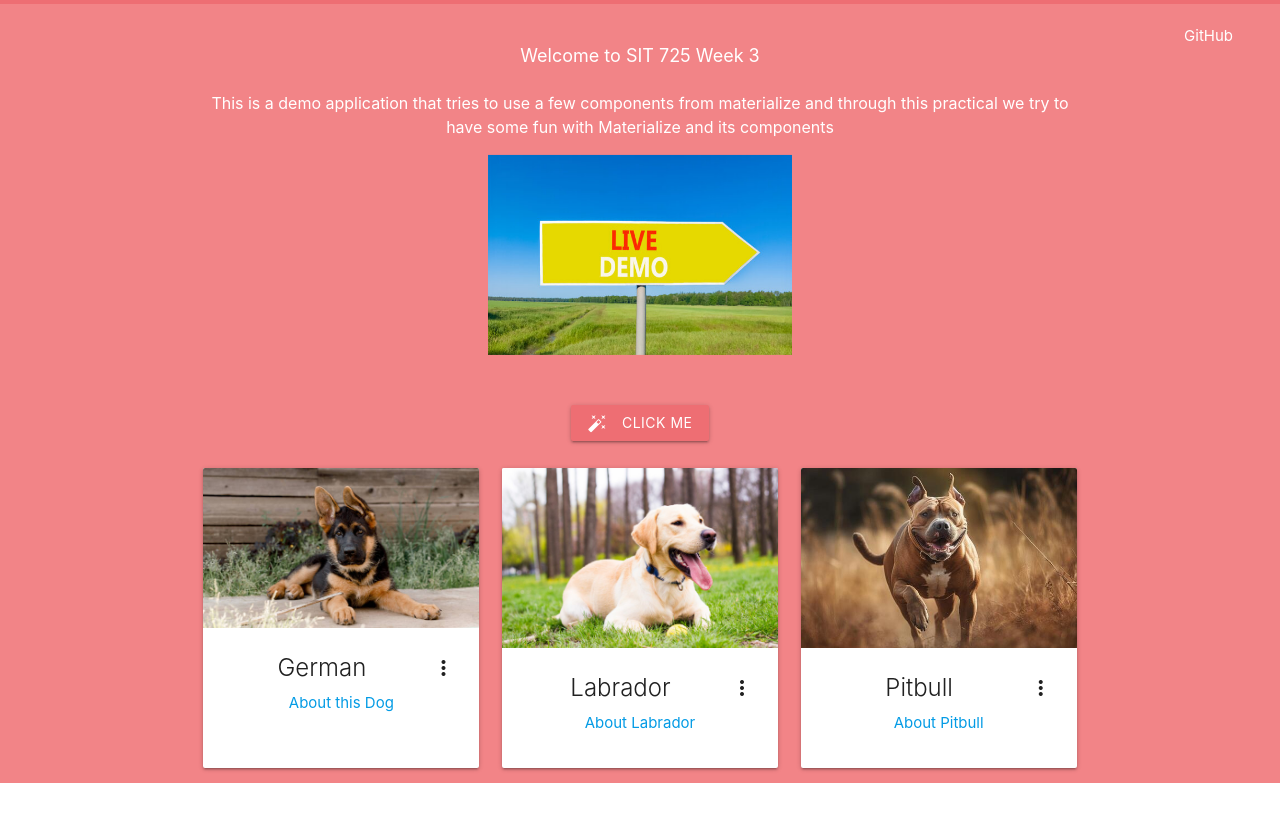
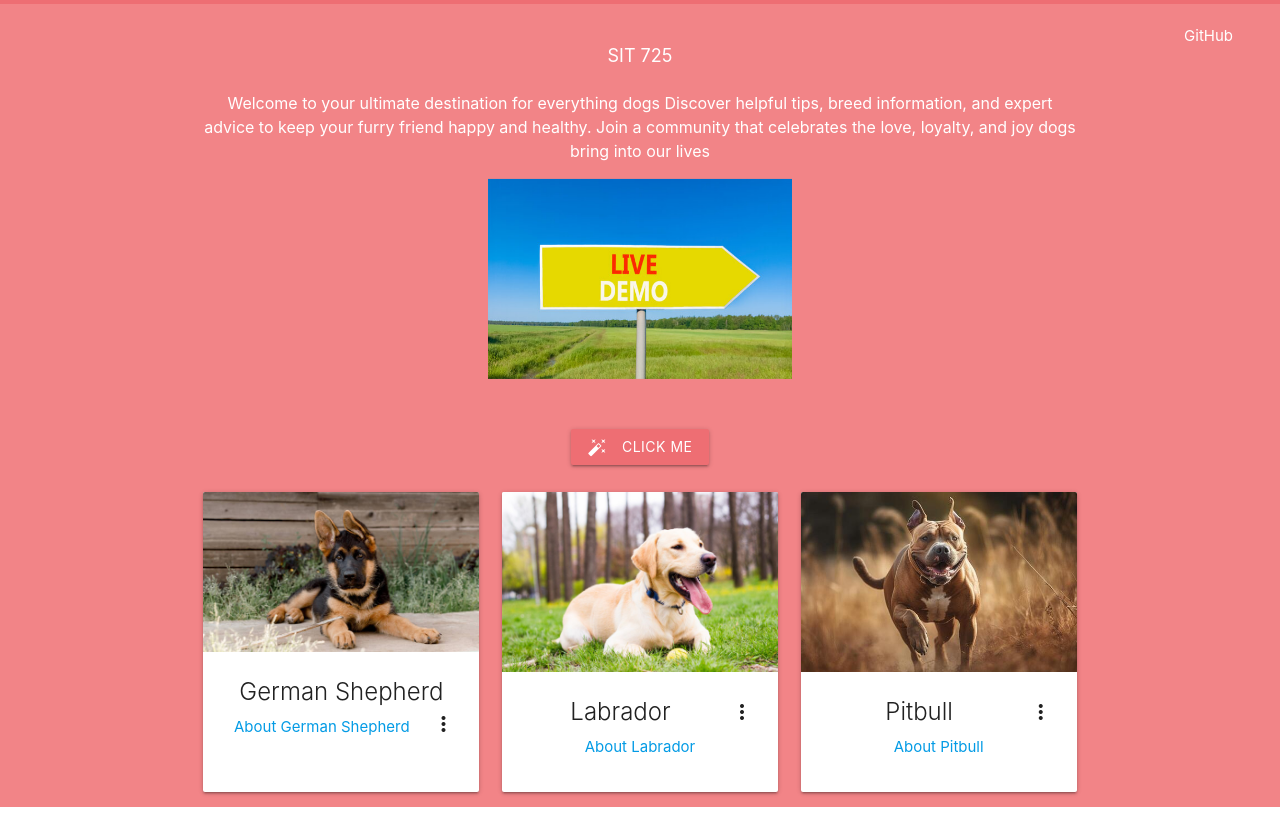
Before and after one commit to Ash221220/SIT725_s225596878, a website: page 3.2P/public/index.html in a window 1280 px wide. Shown: the part 60-887 px from the top of the page. Before the commit the page ends 863 px from the top, so only its background shows below. Drawn offline with nearby package versions, Linux system fonts and the light colour scheme.

Commit message:
Updated Code

```diff
--- a/3.2P/public/index.html
+++ b/3.2P/public/index.html
@@ -30,10 +30,11 @@
         <div class="container">
             <div class="row">
                 <div class="col s12 center-align">
-                    <h1 id="heading">Welcome to SIT 725 Week 3</h1>
-                    <p class="flow-text">This is a demo application that tries to use a few components from materialize
-                        and through this practical we try to have some fun with Materialize and its
-                        components</p>
+                    <h1 id="heading">SIT 725</h1>
+                    <p class="flow-text">Welcome to your ultimate destination for everything dogs
+                        Discover helpful tips, breed information, and expert advice to keep your furry friend happy and
+                        healthy.
+                        Join a community that celebrates the love, loyalty, and joy dogs bring into our lives</p>
                 </div>
                 <div class="col s12 center-align">
                     <img class="materialboxed materialboxed-image" src="images/livedemo.jpg">
@@ -44,23 +45,6 @@
                 </div>
             </div>
             <div class="row" id="card-section">
-                <div class="col s4 center-align">
-                    <div class="card small">
-                        <div class="card-image waves-effect waves-block waves-light">
-                            <img class="activator" src="images/german.jpg">
-                        </div>
-                        <div class="card-content">
-                            <span class="card-title activator grey-text text-darken-4">German<i
-                                    class="material-icons right">more_vert</i></span>
-                            <p><a href="#">About this Dog</a></p>
-                        </div>
-                        <div class="card-reveal">
-                            <span class="card-title grey-text text-darken-4"><i
-                                    class="material-icons right">close</i></span>
-                            <p class="card-text">Obedient Dog</p>
-                        </div>
-                    </div>
-                </div>
             </div>
         </div>
         <div id="modal1" class="modal modal-fixed-footer">
--- a/3.2P/public/js/scripts.js
+++ b/3.2P/public/js/scripts.js
@@ -1,4 +1,10 @@
 const cardList = [
+    {
+        title: "German Shepherd",
+        image: "images/german.jpg",
+        link: "About German Shepherd",
+        desciption: "Obedient and smart"
+    },
     {
         title: "Labrador",
         image: "images/Labrador.jpg",
```
Also changed, not shown: 1 other file.
